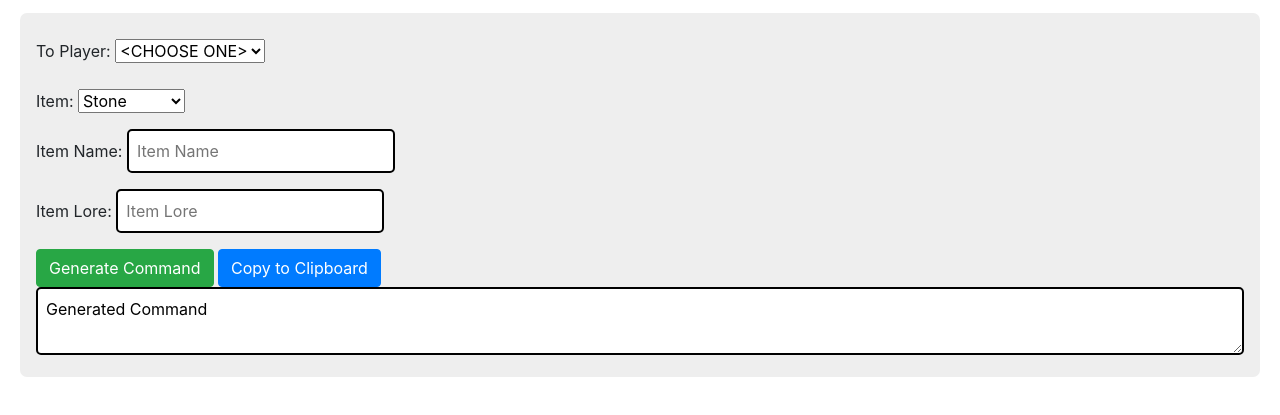
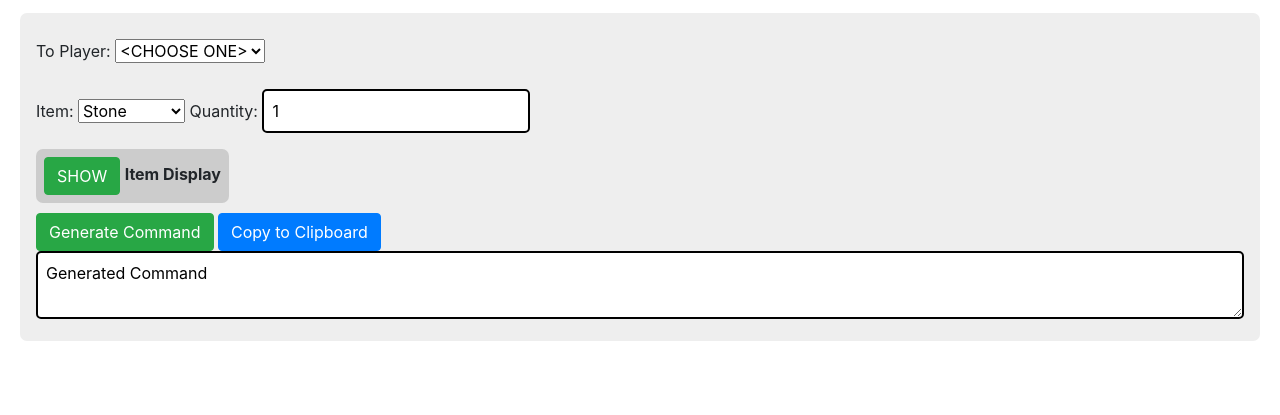
Before and after one commit to kyle5678/Minecraft-Command-Helper, a plain HTML site: page 1.13 Commands/give/generator.html in a window 1280 px wide. Shown: the part 285-700 px from the top of the page. Drawn offline with nearby package versions, Linux system fonts and the light colour scheme.

Commit message:
Updated /give generator's CSS Added Quantity for /give generator

```diff
--- a/1.13 Commands/give/generate-controller.js
+++ b/1.13 Commands/give/generate-controller.js
@@ -5,6 +5,7 @@ function generate() {
 
     var Items = document.getElementById("item");
     var Item = Items.options[Items.selectedIndex].value;
+    var Quantity = document.getElementById("item-quantity").value;
 
     var ItemName = document.getElementById("item-name").value;
     var HasName;
@@ -24,10 +25,13 @@ function generate() {
         PlayerSelector = PlayerName;
 
     if (PlayerSelector == "noplayer") {
-        alert("Please select a player to give the item to!!!")
+        alert("Please select a player to give the item to!!!");
+    } else if (Quantity <= 0) {
+        alert("The quantity cannot be lower than 1!");
     } else {
         Command = document.getElementById("command");
         Command.innerHTML = "/give " + PlayerSelector + " minecraft:" + Item;
+
         if (HasName == true || HasLore == true) {
             Command.innerHTML = Command.innerHTML + "{display:{";
 
@@ -44,6 +48,7 @@ function generate() {
 
             Command.innerHTML = Command.innerHTML + "}}";
         }
+        Command.innerHTML = Command.innerHTML + " " + Quantity;
     }
 }
 
@@ -66,3 +71,22 @@ function toplayerchanged() {
     else
         Name.style.visibility = "hidden";
 }
+
+function showhideitemdisplay() {
+    var Contents = document.getElementById("item-display-contents");
+    var Button = document.getElementById("item-display-show");
+
+    if (Button.innerHTML == "SHOW") {
+        Button.innerHTML = "HIDE";
+        Button.classList.remove("btn-success");
+        Button.classList.add("btn-danger");
+
+        Contents.style.display = "block";
+    } else {
+        Button.innerHTML = "SHOW";
+        Button.classList.remove("btn-danger");
+        Button.classList.add("btn-success");
+
+        Contents.style.display = "none";
+    }
+}
--- a/1.13 Commands/give/generator.html
+++ b/1.13 Commands/give/generator.html
@@ -42,7 +42,16 @@
                     <option value="stone" selected>Stone</option>
                     <option value="oak_planks">Oak Planks</option>
                 </select>
+
+                Quantity:
+                <input id="item-quantity" class="text" type="number" value="1" min="1" />
             </p>
+
+            <div class="inb-category">
+                <button id="item-display-show" class="btn btn-success" onclick="showhideitemdisplay()">SHOW</button>
+                <b>Item Display</b>
+
+                <div id="item-display-contents" style="display: none;">
                     <p>
                         Item Name:
                         <input id="item-name" class="text" type="text" placeholder="Item Name" />
@@ -51,6 +60,10 @@
                         Item Lore:
                         <input id="item-lore" class="text" type="text" placeholder="Item Lore" />
                     </p>
+                </div>
+            </div>
+
+            <br />
             <button class="btn btn-success" onclick="generate()">Generate Command</button>
             <button class="btn btn-primary" onclick="copycommand()">Copy to Clipboard</button>
             <textarea id="command" class="text" disabled>
--- a/styles.css
+++ b/styles.css
@@ -11,6 +11,14 @@ div.generator {
     padding: 1em;
     border-radius: 7px;
 }
+
+    div.generator div.inb-category {
+        background-color: #ccc;
+        display: inline-block;
+        padding: 0.5em;
+        border-radius: 7px;
+        margin-bottom: 10px;
+    }
 
     div.generator .text {
         border-radius: 5px;
```
Lines whose indentation alone changed are shown as unchanged.
